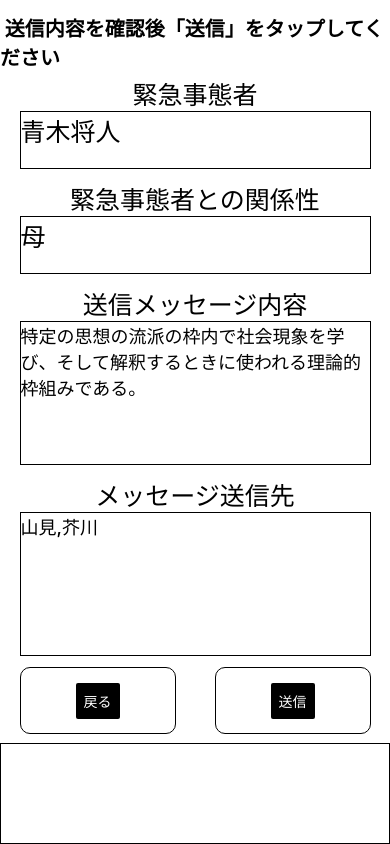
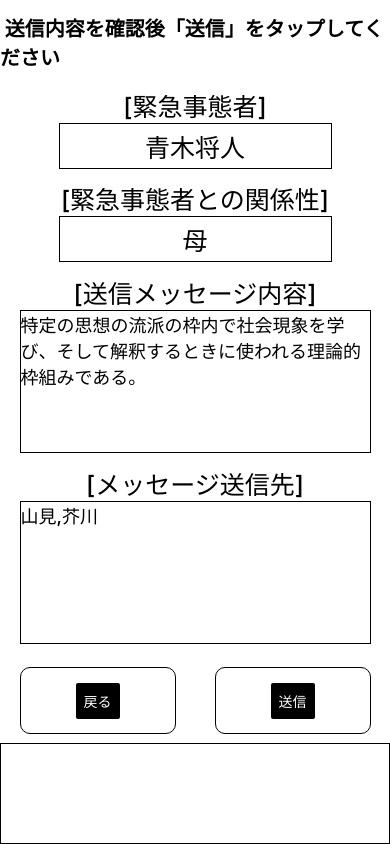
Before and after one commit to MasatoAoki/Study_01, a React Native app: screen / in a window 390 px wide. Built offline with nearby package versions, Linux system fonts and the light colour scheme.

Commit message:
cg_202109231709

```diff
--- /dev/null
+++ b/components/Confirmation.json
@@ -0,0 +1,11 @@
+[
+    {
+        "username": "青木将人",
+        "relationship": "母",
+        "message": "特定の思想の流派の枠内で社会現象を学び、そして解釈するときに使われる理論的枠組みである。",
+        "send": "山見,芥川"
+
+
+
+    }
+]
--- a/components/ConfirmationItem.js
+++ b/components/ConfirmationItem.js
@@ -1,38 +1,38 @@
 import { StatusBar } from 'expo-status-bar';
 import React from 'react';
 import { StyleSheet, Text, View, FlatList, SafeAreaView, Button, Alert, } from 'react-native';
-import user from './user.json' //dummy
+import Confirmation from './Confirmation.json' //dummy
 
 
 const ConfirmationItem = () => {
 
     return (
         <View style={styles.confirmationContainer}>
-            <Text style={styles.confirmationtxtContainer} >緊急事態者</Text>
+            <Text style={styles.confirmationtxtContainer} >[緊急事態者]</Text>
             <View style={styles.confirmationAnsContainer1}>
-            {user.map((users)=>(
-                <Text style={styles.confirmationAnstxtContainer1}>{users.username}</Text>
+            {Confirmation.map((Confirmations)=>(
+                <Text style={styles.confirmationAnstxtContainer1}>{Confirmations.username}</Text>
             ))}
             </View>
 
-            <Text style={styles.confirmationtxtContainer} >緊急事態者との関係性</Text>
+            <Text style={styles.confirmationtxtContainer} >[緊急事態者との関係性]</Text>
             <View style={styles.confirmationAnsContainer1}>
-            {user.map((users)=>(
-                <Text style={styles.confirmationAnstxtContainer1}>{users.relationship}</Text>
+            {Confirmation.map((Confirmations)=>(
+                <Text style={styles.confirmationAnstxtContainer1}>{Confirmations.relationship}</Text>
             ))}
             </View>
 
-            <Text style={styles.confirmationtxtContainer} >送信メッセージ内容</Text>
+            <Text style={styles.confirmationtxtContainer} >[送信メッセージ内容]</Text>
             <View style={styles.confirmationAnsContainer2}>
-            {user.map((users)=>(
-                <Text style={styles.confirmationAnstxtContainer2}>{users.message}</Text>
+            {Confirmation.map((Confirmations)=>(
+                <Text style={styles.confirmationAnstxtContainer2}>{Confirmations.message}</Text>
             ))}
             </View>
 
-            <Text style={styles.confirmationtxtContainer} >メッセージ送信先</Text>
+            <Text style={styles.confirmationtxtContainer} >[メッセージ送信先]</Text>
             <View style={styles.confirmationAnsContainer2}>
-            {user.map((users)=>(
-                <Text style={styles.confirmationAnstxtContainer2}>{users.send}</Text>
+            {Confirmation.map((Confirmations)=>(
+                <Text style={styles.confirmationAnstxtContainer2}>{Confirmations.send}</Text>
             ))}
             </View>
 
@@ -56,12 +56,12 @@ const styles = StyleSheet.create({
     },
 
     confirmationAnsContainer1:{
-        width: "90%",
-        height: "10%",
+        width: "70%",
+        height: "8%",
         backgroundColor: "#fff",
         borderWidth: 1,
-        alignItems: "flex-start",
-        justifyContent: "flex-start",
+        alignItems: "center",
+        justifyContent: "center",
         marginBottom:"3%",
 
     },
--- a/components/user.json
+++ b/components/user.json
@@ -1,9 +1,38 @@
 [
     {
-        "username": "青木将人",
-        "relationship": "母",
-        "message": "特定の思想の流派の枠内で社会現象を学び、そして解釈するときに使われる理論的枠組みである。",
-        "send": "山見,芥川"
+      "username": "青木"
+    },
+    {
+      "username": "芥川"
+    },
+    {
+      "username": "山見"
+    },
+    {
+      "username": "森"
+    },
+    {
+      "username": "user5"
+    },
+    {
+      "username": "user6"
+    },
+    {
+      "username": "user7"
+    },
+    {
+      "username": "user8"
+    },
+    {
+      "username": "user9"
+    },
+    {
+      "username": "user10"
+    },
+    {
+      "username": "user11"
+    },
+    {
+      "username": "user12"
     }
-
-]
+  ]
```
